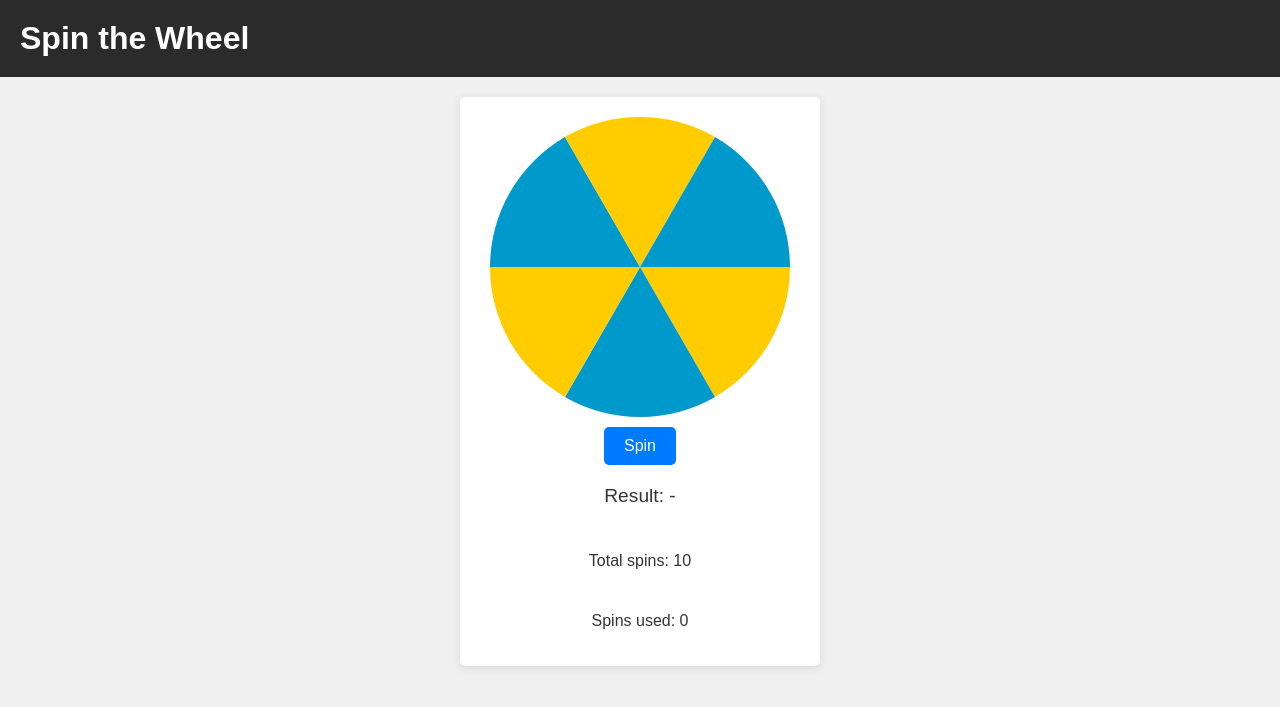
After one commit to PeterdQuinn/Casino, a PHP site: page /html/spin_the_wheel.html in a window 1280 px wide. The commit adds this page. Shown: the top 707 px of the page. Run offline with PHP 8.4, Linux system fonts and the light colour scheme.

Commit message:
spin the wheel needs work but set

```diff
--- a/css/styles.css
+++ b/css/styles.css
@@ -217,3 +217,29 @@ button:disabled {
 }
 
 /* Add more styles for the Rock, Paper, Scissors game as needed */
+
+
+
+.game4-box {
+  display: flex;
+  flex-direction: column;
+  align-items: center;
+  background-color: #fff;
+  border-radius: 5px;
+  box-shadow: 0px 2px 10px rgba(0, 0, 0, 0.1);
+  padding: 20px;
+  margin: 0 auto;
+  width: 300px;
+}
+
+.game5-box {
+  display: flex;
+  flex-direction: column;
+  align-items: center;
+  background-color: #fff;
+  border-radius: 5px;
+  box-shadow: 0px 2px 10px rgba(0, 0, 0, 0.1);
+  padding: 20px;
+  margin: 0 auto;
+  width: 320px;
+}
--- /dev/null
+++ b/html/spin_the_wheel.html
@@ -0,0 +1,24 @@
+<!DOCTYPE html>
+<html lang="en">
+<head>
+    <meta charset="UTF-8">
+    <meta name="viewport" content="width=device-width, initial-scale=1.0">
+    <title>Spin the Wheel - Casino App</title>
+    <link rel="stylesheet" href="../css/styles.css">
+</head>
+<body>
+    <header>
+        <h1>Spin the Wheel</h1>
+    </header>
+    <main>
+        <div id="game-container" class="game5-box">
+            <canvas id="wheel" width="300" height="300"></canvas>
+            <button id="spin-btn">Spin</button>
+            <p id="result">Result: -</p>
+            <p>Total spins: <span id="total-spins">10</span></p>
+            <p>Spins used: <span id="current-spins">0</span></p>
+        </div>
+    </main>
+    <script src="../js/spin_the_wheel.js"></script>
+</body>
+</html>
--- /dev/null
+++ b/js/spin_the_wheel.js
@@ -0,0 +1,46 @@
+const spinBtn = document.getElementById('spin-btn');
+const result = document.getElementById('result');
+const wheel = document.getElementById('wheel');
+const ctx = wheel.getContext('2d');
+const totalSpins = 10;
+let currentSpins = 0;
+let currentAngle = 0;
+
+const prizes = ['Prize 1', 'Prize 2', 'Prize 3', 'Prize 4', 'Prize 5', 'Prize 6'];
+const colors = ['#ffcc00', '#0099cc'];
+
+drawWheel(currentAngle);
+
+spinBtn.addEventListener('click', () => {
+  if (currentSpins < totalSpins) {
+    const angle = Math.random() * 2 * Math.PI;
+    const prizeIndex = Math.floor(angle / (2 * Math.PI / prizes.length));
+    const prize = prizes[prizeIndex];
+
+    result.textContent = `Result: ${prize}`;
+    currentAngle += angle;
+    drawWheel(currentAngle);
+    currentSpins++;
+  } else {
+    alert('You have reached the maximum number of spins.');
+  }
+});
+
+function drawWheel(angle) {
+  const radius = wheel.width / 2;
+  ctx.translate(radius, radius);
+
+  ctx.save();
+  ctx.rotate(angle);
+  ctx.clearRect(-wheel.width / 2, -wheel.height / 2, wheel.width, wheel.height);
+
+  for (let i = 0; i < prizes.length; i++) {
+    ctx.beginPath();
+    ctx.arc(0, 0, radius, (i * 2 * Math.PI) / prizes.length, ((i + 1) * 2 * Math.PI) / prizes.length);
+    ctx.lineTo(0, 0);
+    ctx.fillStyle = colors[i % colors.length];
+    ctx.fill();
+  }
+
+  ctx.restore();
+}
```
Also changed, not shown: html/heads_tails.html (added, +25 -0 lines), index.html (+11 -6 lines), js/heads_tails.js (added, +25 -0 lines).
